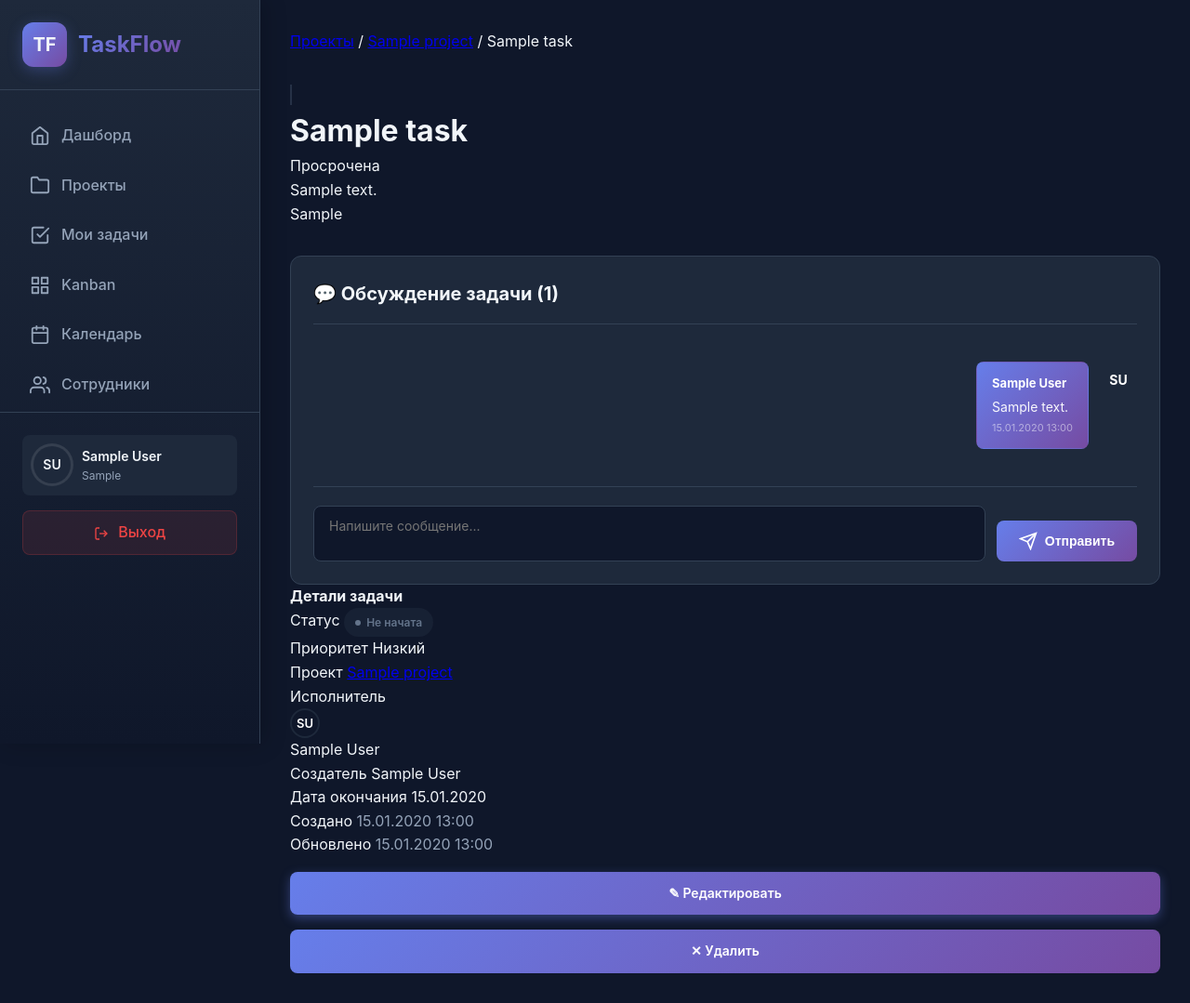
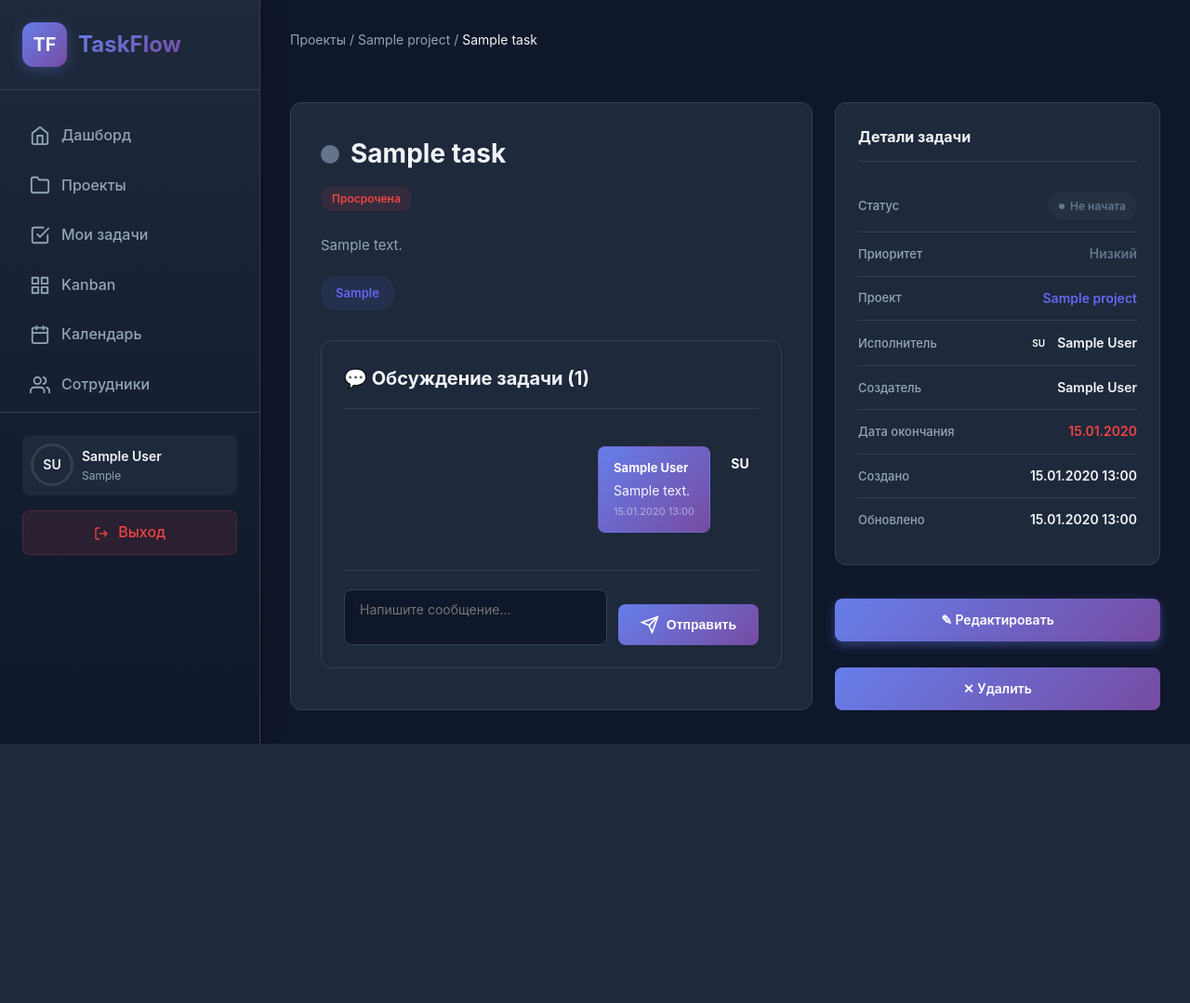
Before and after one commit to HappyHacker143/taskflow, a Django app: page /tasks/1/ in a window 1280 px wide. Shown: the whole page at 93% size. After the commit the page ends 800 px from the top, so only its background shows below. Run offline with Django 4.2, Linux system fonts and the light colour scheme; a user stored in the database is signed in; tables that the repository leaves empty hold one stand-in row (values such as "Sample post").

```diff
--- a/static/css/style.css
+++ b/static/css/style.css
@@ -2416,3 +2416,276 @@ a[class*="btn"]:hover {
         opacity: 1;
     }
 }
+/* ═══════════════════════════════════════════
+   TASK DETAIL PAGE - НЕДОСТАЮЩИЕ СТИЛИ
+   ДОБАВЬТЕ В САМЫЙ КОНЕЦ style.css
+   ═══════════════════════════════════════════ */
+
+/* BREADCRUMB */
+.breadcrumb {
+    font-size: 14px;
+    color: var(--clr-text-muted);
+    margin-bottom: 24px;
+}
+
+.breadcrumb a {
+    color: var(--clr-text-muted);
+    text-decoration: none;
+    transition: var(--transition);
+}
+
+.breadcrumb a:hover {
+    color: var(--clr-accent);
+}
+
+.breadcrumb span {
+    color: var(--clr-text);
+}
+
+/* TASK DETAIL LAYOUT */
+.task-detail-layout {
+    display: grid;
+    grid-template-columns: 1fr 350px;
+    gap: 24px;
+}
+
+/* MAIN CONTENT */
+.task-detail-main {
+    background: var(--clr-surface);
+    border: 1px solid var(--clr-border);
+    border-radius: var(--radius-lg);
+    padding: 32px;
+}
+
+.task-detail-header {
+    margin-bottom: 24px;
+}
+
+.task-detail-title-row {
+    display: flex;
+    align-items: center;
+    gap: 12px;
+    margin-bottom: 12px;
+}
+
+.task-status-dot-lg {
+    width: 20px;
+    height: 20px;
+    border-radius: 50%;
+    flex-shrink: 0;
+}
+
+.task-status-dot-lg.status-todo {
+    background: #64748b;
+}
+
+.task-status-dot-lg.status-in_progress {
+    background: #3b82f6;
+}
+
+.task-status-dot-lg.status-review {
+    background: #f59e0b;
+}
+
+.task-status-dot-lg.status-done {
+    background: #10b981;
+}
+
+.task-detail-title {
+    font-size: 28px;
+    font-weight: 700;
+    color: var(--clr-text);
+}
+
+.badge {
+    display: inline-block;
+    padding: 4px 12px;
+    border-radius: 12px;
+    font-size: 12px;
+    font-weight: 600;
+}
+
+.badge-overdue {
+    background: rgba(239, 68, 68, 0.1);
+    color: #ef4444;
+}
+
+.task-detail-description {
+    color: var(--clr-text-muted);
+    line-height: 1.7;
+    margin-bottom: 20px;
+    font-size: 15px;
+}
+
+.task-detail-tags {
+    display: flex;
+    flex-wrap: wrap;
+    gap: 8px;
+    margin-bottom: 24px;
+}
+
+.tag {
+    display: inline-block;
+    padding: 6px 12px;
+    background: rgba(99, 102, 241, 0.1);
+    color: var(--clr-accent);
+    border-radius: 16px;
+    font-size: 12px;
+    font-weight: 600;
+}
+
+.tag-lg {
+    padding: 8px 16px;
+    font-size: 13px;
+}
+
+/* SIDEBAR */
+.task-detail-sidebar {
+    display: flex;
+    flex-direction: column;
+    gap: 20px;
+}
+
+.task-detail-meta-card {
+    background: var(--clr-surface);
+    border: 1px solid var(--clr-border);
+    border-radius: var(--radius-lg);
+    padding: 24px;
+}
+
+.task-detail-meta-card h4 {
+    font-size: 16px;
+    font-weight: 700;
+    margin-bottom: 20px;
+    padding-bottom: 12px;
+    border-bottom: 1px solid var(--clr-border);
+    color: var(--clr-text);
+}
+
+.meta-item {
+    display: flex;
+    justify-content: space-between;
+    align-items: center;
+    padding: 12px 0;
+    border-bottom: 1px solid var(--clr-border);
+}
+
+.meta-item:last-child {
+    border-bottom: none;
+}
+
+.meta-label {
+    font-size: 13px;
+    color: var(--clr-text-muted);
+    font-weight: 500;
+}
+
+.meta-value {
+    font-size: 14px;
+    font-weight: 600;
+    color: var(--clr-text);
+    text-align: right;
+}
+
+.meta-link {
+    color: var(--clr-accent);
+    text-decoration: none;
+    font-weight: 600;
+}
+
+.meta-link:hover {
+    text-decoration: underline;
+}
+
+.meta-assignee {
+    display: flex;
+    align-items: center;
+    gap: 8px;
+}
+
+.member-avatar-xs {
+    width: 24px;
+    height: 24px;
+    font-size: 10px;
+}
+
+.text-danger {
+    color: #ef4444;
+}
+
+/* TASK DETAIL ACTIONS */
+.task-detail-actions {
+    display: flex;
+    flex-direction: column;
+    gap: 12px;
+}
+
+.task-detail-actions .btn-primary,
+.task-detail-actions .btn-danger {
+    width: 100%;
+    justify-content: center;
+}
+
+/* STATUS BADGES */
+.status-badge-todo {
+    background: rgba(100, 116, 139, 0.1);
+    color: #64748b;
+}
+
+.status-badge-in_progress {
+    background: rgba(59, 130, 246, 0.1);
+    color: #3b82f6;
+}
+
+.status-badge-review {
+    background: rgba(245, 158, 11, 0.1);
+    color: #f59e0b;
+}
+
+.status-badge-done {
+    background: rgba(16, 185, 129, 0.1);
+    color: #10b981;
+}
+
+/* PRIORITY COLORS */
+.priority-low {
+    color: #64748b;
+}
+
+.priority-medium {
+    color: #3b82f6;
+}
+
+.priority-high {
+    color: #f59e0b;
+}
+
+.priority-urgent {
+    color: #ef4444;
+    font-weight: 700;
+}
+
+/* RESPONSIVE */
+@media (max-width: 1024px) {
+    .task-detail-layout {
+        grid-template-columns: 1fr;
+    }
+
+    .task-detail-sidebar {
+        order: -1;
+    }
+}
+
+@media (max-width: 768px) {
+    .task-detail-main {
+        padding: 20px;
+    }
+
+    .task-detail-title {
+        font-size: 24px;
+    }
+
+    .task-detail-meta-card {
+        padding: 20px;
+    }
+}
```
